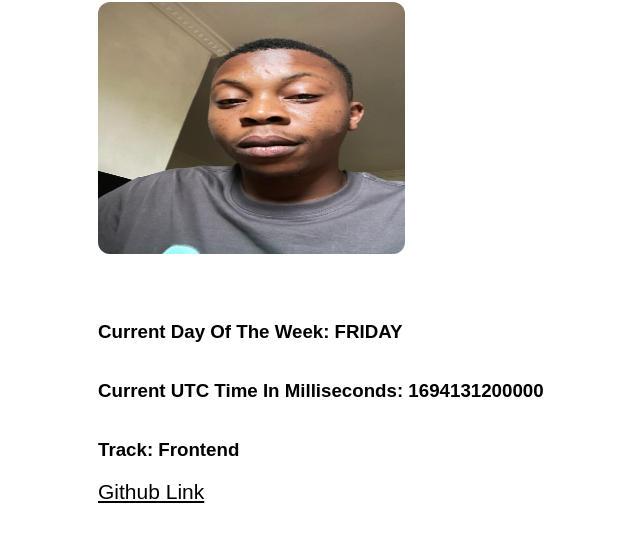
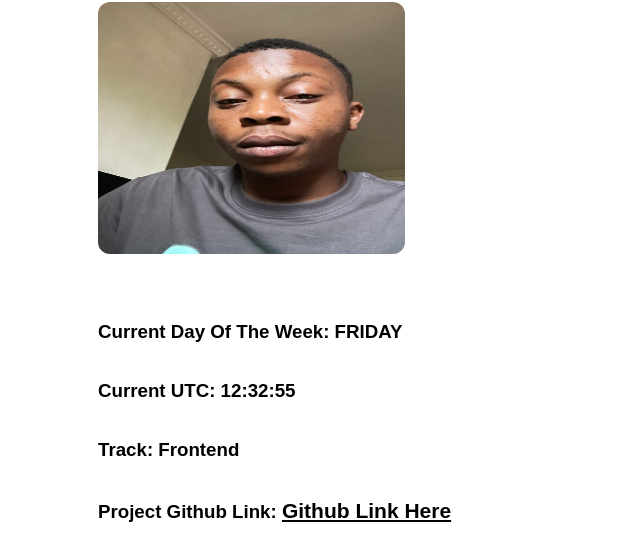
Before and after one commit to Seyifunmitan/hng-stage-1-task, a plain HTML site: page index.html in a window 1280 px wide. Shown: the part 74-634 px from the top of the page, without its empty margins (38-678 px from the left). Drawn offline with Linux system fonts and the light colour scheme.

Commit message:
all done

```diff
--- a/app/main.js
+++ b/app/main.js
@@ -28,24 +28,28 @@ function getCurrentDay() {
    return day
 }
 
-//get current UTC Time
-function getCurrentUTC() {
-   const currentUTCElement = document.getElementById('currentUtc')
-   const now = new Date();
-   // set the time
-   let first = new Date("1970/01/01");
-
-   // assigning present utc time to now variable
-   let _end = `${now.getFullYear()}/${now.getUTCMonth() + 1}/${now.getUTCDate()}`
-   let end = new Date(_end)
-   let milliseconds = end - first
-   currentUTCElement.innerHTML = `current UTC time in milliseconds: ${milliseconds}`
-}
-
 //current day
 const currentDayElement = document.getElementById('currentDay')
 const day = getCurrentDay()
 currentDayElement.innerHTML = `current day of the Week: ${day.toLocaleUpperCase()}`
 
-//get currentUTC milliseconds
-getCurrentUTC()
+
+
+//get current UTC Time
+//get currentUTC
+
+function loadCurrentUTC() {
+   const currentUTCElement = document.getElementById('currentUtc')
+   const currentUTC = new Date();
+
+   let hour = currentUTC.getUTCHours()
+   let minutes = currentUTC.getUTCMinutes()
+   let seconds = currentUTC.getUTCSeconds()
+
+   const _currentUTC = `${hour}:${minutes < 10 ? '0' : ''}${minutes}:${seconds < 10 ? '0' : ''}${seconds}`
+
+   currentUTCElement.innerHTML = `Current UTC: ${_currentUTC}`
+}
+
+
+loadCurrentUTC()
--- a/index.html
+++ b/index.html
@@ -16,7 +16,7 @@
       <h3 data-testid="currentDayOfTheWeek" id="currentDay"></h3>
       <h3 data-testid="currentUTCTime" id="currentUtc"> </h3>
       <h3 data-testid="myTrack">Track: Frontend</h3>
-      <a href="https://github.com/Seyifunmitan/hng-stage-1-task" data-testid="githubURL">Github Link</a>
+      <h3>Project Github Link: <a href="https://github.com/Seyifunmitan/hng-stage-1-task" data-testid="githubURL">Github Link here</a></h3>
    </section>
    <script type="module" src="/app/main.js"></script>
 </body>
```
Also changed, not shown: 1 other file.
